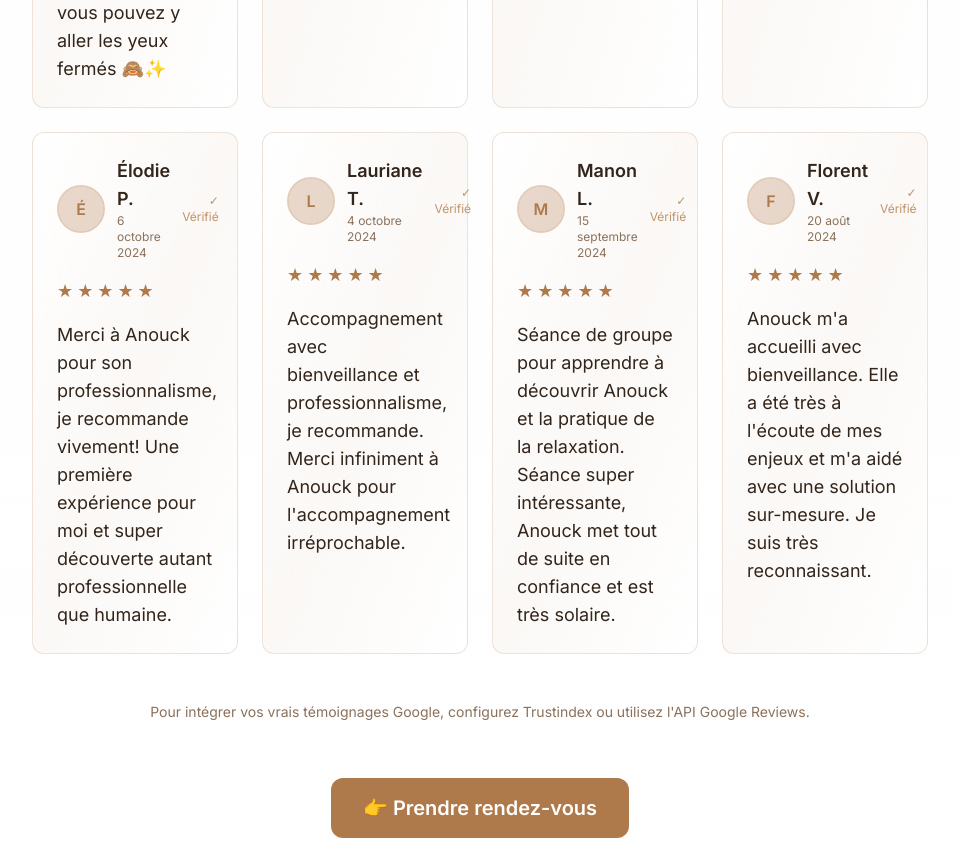
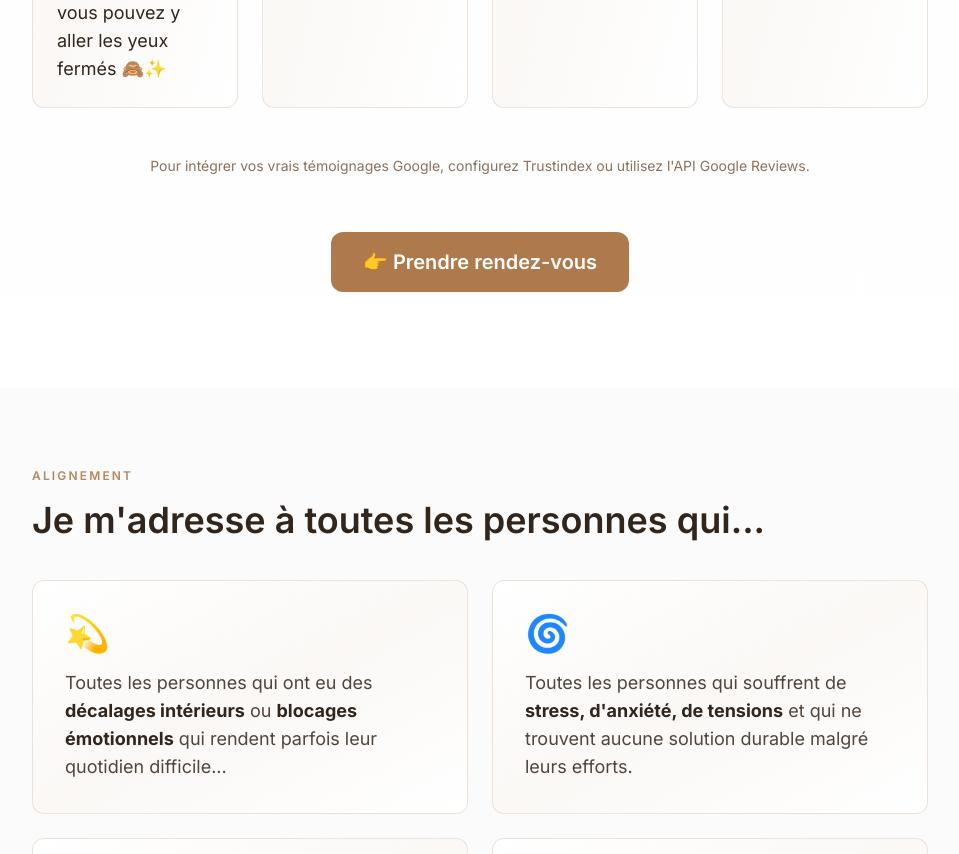
Before and after one commit to ilanamar26-code/anoucksite, a Next.js app: page / in a window 1280 px wide. Shown: the part 3060-3914 px from the top of the page, without its empty margins (160-1119 px from the left). Built offline with nearby package versions, Linux system fonts and the light colour scheme.

Commit message:
Réduire à 4 témoignages et les afficher en ligne

```diff
--- a/components/GoogleTestimonials.tsx
+++ b/components/GoogleTestimonials.tsx
@@ -36,34 +36,6 @@
       text: "Anouck est une thérapeute bienveillante et à l'écoute. Elle sait nous guider pour utiliser au mieux nos ressources intérieures. Je recommande les yeux fermés.",
       verified: true,
     },
-    {
-      name: "Élodie P.",
-      date: "2024-10-06",
-      rating: 5,
-      text: "Merci à Anouck pour son professionnalisme, je recommande vivement! Une première expérience pour moi et super découverte autant professionnelle que humaine.",
-      verified: true,
-    },
-    {
-      name: "Lauriane T.",
-      date: "2024-10-04",
-      rating: 5,
-      text: "Accompagnement avec bienveillance et professionnalisme, je recommande. Merci infiniment à Anouck pour l'accompagnement irréprochable.",
-      verified: true,
-    },
-    {
-      name: "Manon L.",
-      date: "2024-09-15",
-      rating: 5,
-      text: "Séance de groupe pour apprendre à découvrir Anouck et la pratique de la relaxation. Séance super intéressante, Anouck met tout de suite en confiance et est très solaire.",
-      verified: true,
-    },
-    {
-      name: "Florent V.",
-      date: "2024-08-20",
-      rating: 5,
-      text: "Anouck m'a accueilli avec bienveillance. Elle a été très à l'écoute de mes enjeux et m'a aidé avec une solution sur-mesure. Je suis très reconnaissant.",
-      verified: true,
-    },
   ];
 
   const averageRating = 5;
@@ -97,9 +69,9 @@
         </p>
       </motion.div>
 
-      {/* Grid de témoignages - 4 par ligne, 2 lignes */}
-      <div className="grid grid-cols-1 sm:grid-cols-2 lg:grid-cols-4 gap-6">
-        {testimonials.slice(0, 8).map((testimonial, idx) => (
+      {/* Grid de témoignages - 4 en ligne */}
+      <div className="grid grid-cols-1 sm:grid-cols-2 md:grid-cols-4 gap-6">
+        {testimonials.map((testimonial, idx) => (
           <motion.div
             key={idx}
             initial={{ opacity: 0, y: 30 }}
```
